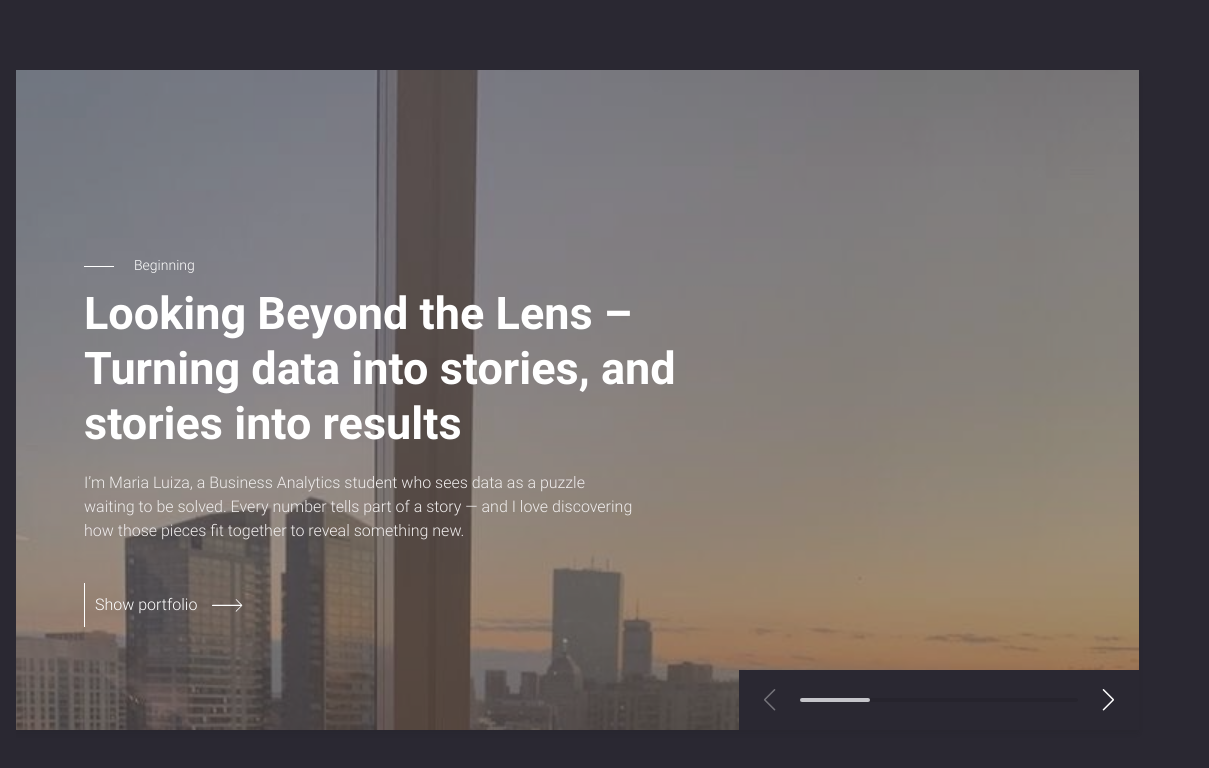
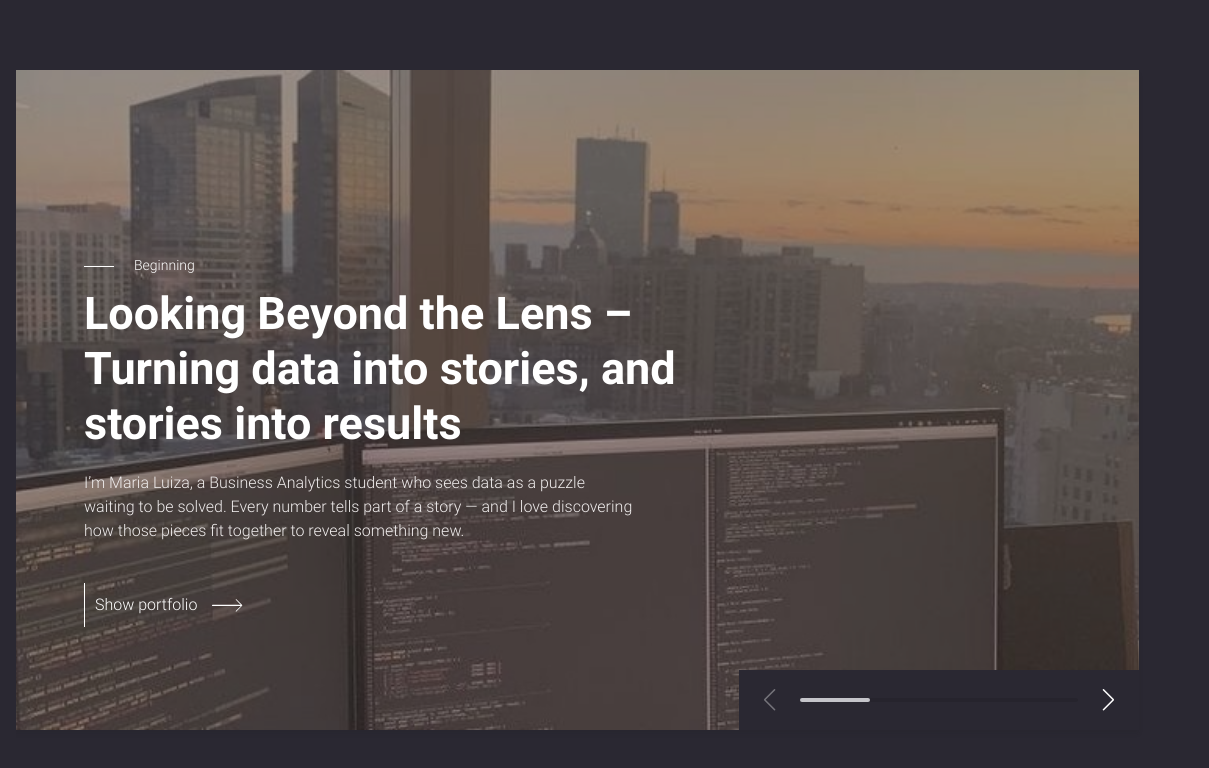
Before and after one commit to MarialsdAraujo/MarialsdAraujo.github.io, a plain HTML site: page index.html in a window 1280 px wide. Shown: the full height of the page, 71-1280 px from the left. Drawn offline with Linux system fonts and the light colour scheme.

Commit message:
Update index.html

```diff
--- a/index.html
+++ b/index.html
@@ -95,7 +95,7 @@
 
 					<!-- Slide START -->
 					<div class="swiper-slide animeslide-slide">
-						<div class="banner-item" style="background-image: url('images/business.jpg');">
+						<div class="banner-item" style="background-image: url('images/business.data.jpg');">
 							<div class="banner-content">
 								<div class="banner-title-mini" data-animate="bottom">Beginning</div>
 								<h1 class="h1 banner-title" data-animate="bottom">Looking Beyond the Lens – Turning data into stories, and stories into results</h1>
```
